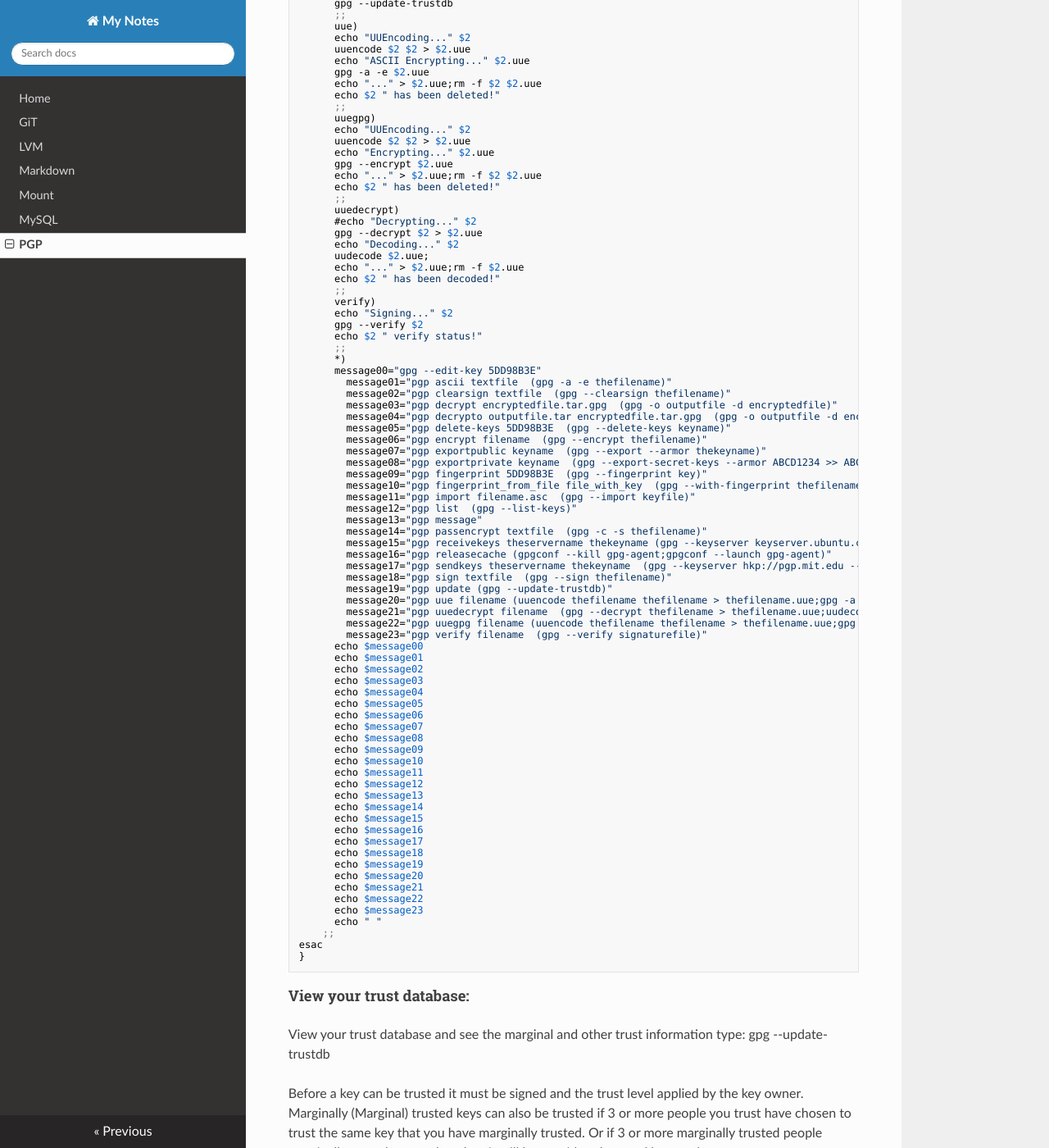
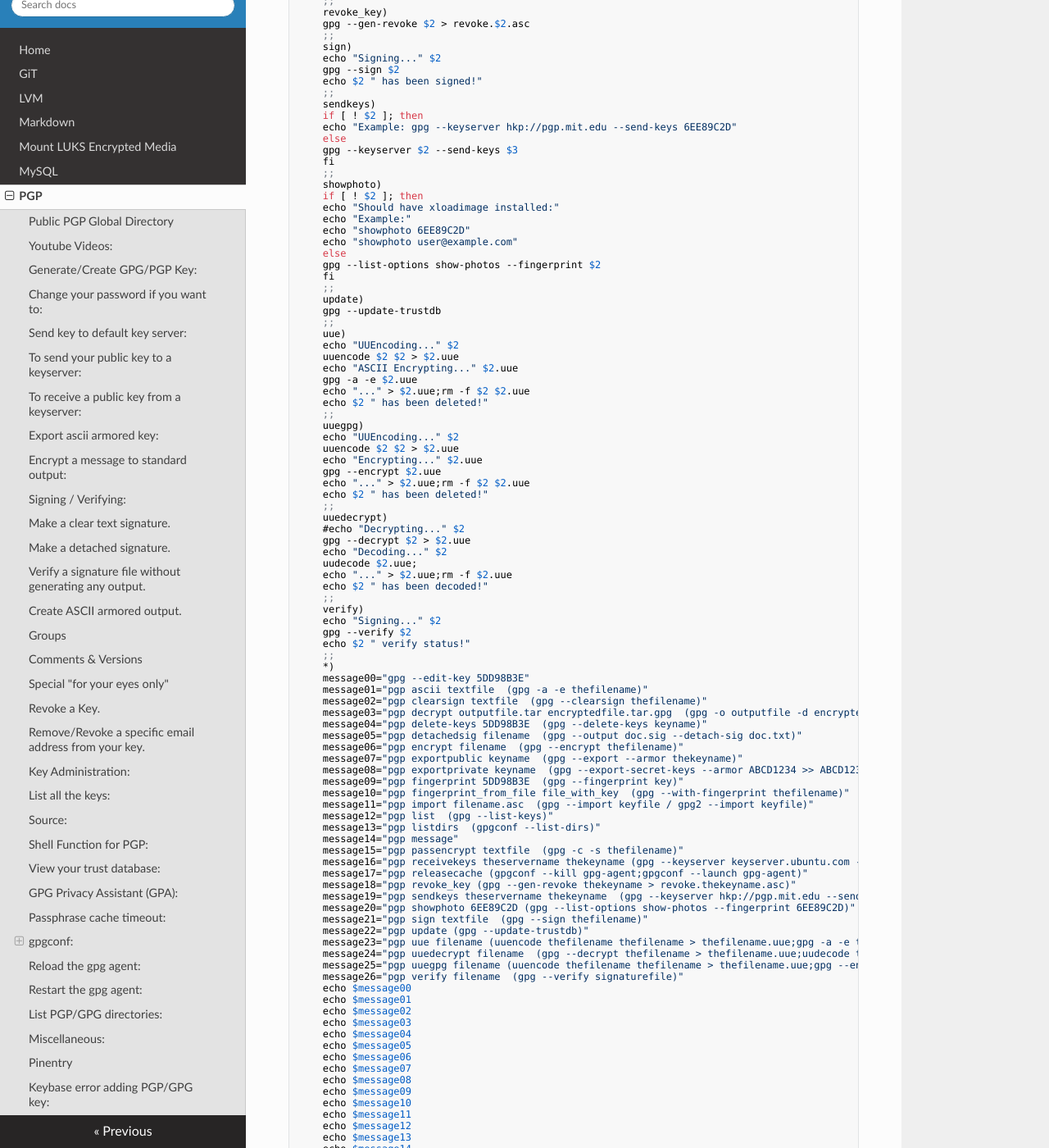
Before and after one commit to rldutch1/notes, an MkDocs documentation site: the page built from docs/pgp.md, in a window 1280 px wide and 1400 px high, scrolled down 14673 px. Shown: the whole window at 82% size. Built offline with MkDocs 1.6.1, drawn with Linux system fonts in a browser that asks for light colours; nearby versions of some CDN libraries; some of the changed text lies outside the part shown.

Commit message:
Updated the mount instructions.

```diff
--- a/docs/pgp.md
+++ b/docs/pgp.md
@@ -1,14 +1,15 @@
-The GNU Privacy Handbook - https://www.gnupg.org/gph/en/manual/book1.html
-Archlinux Wiki GnuPG - https://wiki.archlinux.org/index.php/GnuPG
-GnuPG Website - https://www.gnupg.org
+#<h1>PGP:</h1>
+- [The GNU Privacy Handbook](https://www.gnupg.org/gph/en/manual/book1.html/ "")
+- [Archlinux Wiki GnuPG](https://wiki.archlinux.org/index.php/GnuPG/ "")
+- [GnuPG Website](https://www.gnupg.org/ "")
 
-Public [PGP Global Directory](http://keyserver1.pgp.com/ "PGP Key Server")
+###### Public [PGP Global Directory](http://keyserver1.pgp.com/ "PGP Key Server")
 
-Youtube Videos:
-  GnuPG Part One https://www.youtube.com/watch?v=IF-MchgZ2Os
-  GnuPG Part Two https://www.youtube.com/watch?v=R-Dw7UXH00c
-  GnuPG Part Three https://www.youtube.com/watch?v=JOBJPwyByyI
-  NITC-GnuPG Part 3 https://www.youtube.com/watch?v=xAGfWyNgi2Q
+###### Youtube Videos:
+- [GnuPG Part One](https://www.youtube.com/watch?v=IF-MchgZ2Os/ "")
+- [GnuPG Part Two](https://www.youtube.com/watch?v=R-Dw7UXH00c/ "")
+- [GnuPG Part Three](https://www.youtube.com/watch?v=JOBJPwyByyI/ "")
+- [NITC-GnuPG Part 3](https://www.youtube.com/watch?v=xAGfWyNgi2Q/ "")
 
 #### Generate/Create GPG/PGP Key:
 	gpg2 --full-gen-key
@@ -245,11 +246,6 @@
 
  	gpg --verify-files filenames
 
-
-#### Options
-Starting with GnuPG 1.1.92 (incl. GnuPG 1.2.1, 1.2.0 and 1.1.92), long options can be put in an options file (default "~/.gnupg/gpg.conf"). In GnuPG versions up through GnuPG 1.1.91 (incl. 1.0.6, 1.0.7, and 1.1.91), long options can be put in an "old style" configuration file (default "~/.gnupg/options").
-Short option names will not work -- for example, armor is a valid option for the options file, while a is not. Do not write the 2 dashes, but simply the name of the option and any required arguments. Lines with a hash as the first non-white-space character are ignored. Commands may be put in this file too, but that does not make sense.
-
 #### Create ASCII armored output.
 
  	gpg -a -e filename
@@ -430,6 +426,13 @@
 
 	gpg: sending key 01234567 to hkp server keys.gnupg.net
 
+There are three main rings of keyservers out there ([Source](https://www.phildev.net/pgp/gpgsigning.html "")). Each group syncs within it's own pool well, and to the other pools with varying levels of success, so I recommend uploading to one of each. Something like this will work.
+
+		servers="x-hkp://pool.sks-keyservers.net pgp.mit.edu wwwkeys.ch.pgp.net"
+		for server in $servers; do
+			gpg --keyserver $server --send-key <your_keyid>
+		done
+
 #### Key Administration:
 With the GnuPG system comes a file that acts as some kind of database. In this file all data regarding keys with the information that comes with the keys is stored.
 
@@ -507,180 +510,208 @@
 https://www.gnupg.org/documentation/howtos.html
 https://github.com/rldutch1/pgp/blob/master/commandline_switches.html
 
-#### PGP Function:
+#### Shell Function for PGP:
 Here is a PGP function that I have created and use on my Mac and Linux computers (it works on Windows too with Git or Cygwin installed). I named it "pgp" so that it is different from gpg on Linux/Mac and will not conflict.
 
 	pgp(){
 	clear
 	case $1 in
-          ascii)
-          echo "ASCII Encrypting... " $2
-          gpg -a -e $2
-          echo "..." >> $2;rm -f $2
-          echo $2 " has been deleted!"
-          ;;
-          clearsign)
-          echo "Signing..." $2
-          gpg --clearsign $2
-          echo $2 " has an associated signature file!"
-          ;;
-          decrypt)
-          if [ ! $3 ]; then
-          echo "Syntax: pgp decrypt outputfile.txt encryptedfile.txt.asc"
-          else
-          gpg --output $2 --decrypt $3
-          fi
-          ;;
-          delete-keys)
-          echo "Deleting..." $2
-          gpg --delete-keys $2
-          gpg --list-keys
-          ;;
-          encrypt)
-          echo "Encrypting..." $2
-          gpg --encrypt $2
-          echo "..." > $2;rm -f $2
-          echo $2 " has been deleted!"
-          ;;
-          exportpublic)
-          echo "Exporting Public Key..." $2
-          gpg --export --armor $2 > $2.asc
-          ;;
-          exportprivate)
-          echo "Exporting PRIVATE KEY..." $2
-          gpg --export --armor $2 > $2.asc
-          gpg --export-secret-keys --armor $2 >> $2.asc
-          ;;
-          fingerprint)
-          gpg --fingerprint $2
-          ;;
-          fingerprint_from_file)
-          gpg --with-fingerprint $2
-          ;;
-          import)
-          echo "Importing..." $2
-          gpg --import $2
-          echo $2 " has been imported!"
-          ;;
-          list)
-          gpg --list-keys
-          ;;
-          message)
-          cd ~/Documents/PGP/messages
-          xyzrh1=message.`date +"%Y%m%d%H%M%S%Z"`
-          vi $xyzrh1.txt; pgp ascii $xyzrh1.txt
-          ;;
-          passencrypt)
-          echo "Encrypting..." $2
-          gpg -c -s $2
-          echo $2 " has been password encrypted!"
-          ;;
-          releasecache)
-          gpgconf --kill gpg-agent;gpgconf --launch gpg-agent
-          ;;
-          receivekeys)
-          gpg --keyserver $2 --recv-keys $3
-          ;;
-          sign)
-          echo "Signing..." $2
-          gpg --sign $2
-          echo $2 " has been signed!"
-          ;;
-          sendkeys)
-          if [ ! $2 ]; then
-          echo "Example: gpg --keyserver hkp://pgp.mit.edu --send-keys 6EE89C2D"
-          else
-          gpg --keyserver $2 --send-keys $3
-          fi
-          ;;
-          update)
-          gpg --update-trustdb
-          ;;
-          uue)
-          echo "UUEncoding..." $2
-          uuencode $2 $2 > $2.uue
-          echo "ASCII Encrypting..." $2.uue
-          gpg -a -e $2.uue
-          echo "..." > $2.uue;rm -f $2 $2.uue
-          echo $2 " has been deleted!"
-          ;;
-          uuegpg)
-          echo "UUEncoding..." $2
-          uuencode $2 $2 > $2.uue
-          echo "Encrypting..." $2.uue
-          gpg --encrypt $2.uue
-          echo "..." > $2.uue;rm -f $2 $2.uue
-          echo $2 " has been deleted!"
-          ;;
-          uuedecrypt)
-          #echo "Decrypting..." $2
-          gpg --decrypt $2 > $2.uue
-          echo "Decoding..." $2
-          uudecode $2.uue;
-          echo "..." > $2.uue;rm -f $2.uue
-          echo $2 " has been decoded!"
-          ;;
-          verify)
-          echo "Signing..." $2
-          gpg --verify $2
-          echo $2 " verify status!"
-          ;;
-          *)
-          message00="gpg --edit-key 5DD98B3E"
-        	message01="pgp ascii textfile  (gpg -a -e thefilename)"
-        	message02="pgp clearsign textfile  (gpg --clearsign thefilename)"
-        	message03="pgp decrypt encryptedfile.tar.gpg  (gpg -o outputfile -d encryptedfile)"
-        	message04="pgp decrypto outputfile.tar encryptedfile.tar.gpg  (gpg -o outputfile -d encryptedfile)"
-        	message05="pgp delete-keys 5DD98B3E  (gpg --delete-keys keyname)"
-        	message06="pgp encrypt filename  (gpg --encrypt thefilename)"
-        	message07="pgp exportpublic keyname  (gpg --export --armor thekeyname)"
-        	message08="pgp exportprivate keyname  (gpg --export-secret-keys --armor ABCD1234 >> ABCD1234.asc)"
-        	message09="pgp fingerprint 5DD98B3E  (gpg --fingerprint key)"
-        	message10="pgp fingerprint_from_file file_with_key  (gpg --with-fingerprint thefilename)"
-        	message11="pgp import filename.asc  (gpg --import keyfile)"
-        	message12="pgp list  (gpg --list-keys)"
-        	message13="pgp message"
-        	message14="pgp passencrypt textfile  (gpg -c -s thefilename)"
-        	message15="pgp receivekeys theservername thekeyname (gpg --keyserver keyserver.ubuntu.com --recv-keys 6EE89C2D)"
-        	message16="pgp releasecache (gpgconf --kill gpg-agent;gpgconf --launch gpg-agent)"
-        	message17="pgp sendkeys theservername thekeyname  (gpg --keyserver hkp://pgp.mit.edu --send-keys 6EE89C2D)"
-        	message18="pgp sign textfile  (gpg --sign thefilename)"
-        	message19="pgp update (gpg --update-trustdb)"
-        	message20="pgp uue filename (uuencode thefilename thefilename > thefilename.uue;gpg -a -e thefilename.uue)"
-        	message21="pgp uuedecrypt filename  (gpg --decrypt thefilename > thefilename.uue;uudecode thefilename.uue)"
-        	message22="pgp uuegpg filename (uuencode thefilename thefilename > thefilename.uue;gpg --encrypt thefilename.uue)"
-        	message23="pgp verify filename  (gpg --verify signaturefile)"
-          echo $message00
-          echo $message01
-          echo $message02
-          echo $message03
-          echo $message04
-          echo $message05
-          echo $message06
-          echo $message07
-          echo $message08
-          echo $message09
-          echo $message10
-          echo $message11
-          echo $message12
-          echo $message13
-          echo $message14
-          echo $message15
-          echo $message16
-          echo $message17
-          echo $message18
-          echo $message19
-          echo $message20
-          echo $message21
-          echo $message22
-          echo $message23
-          echo " "
-		;;
+        ascii)
+        echo "ASCII Encrypting... " $2
+        gpg -a -e $2
+        echo "..." >> $2;rm -f $2
+        echo $2 " has been deleted!"
+        ;;
+        clearsign)
+        echo "Signing..." $2
+        gpg --clearsign $2
+        echo $2 " has been signed!"
+        ;;
+        decrypt)
+        #gpg --decrypt $2
+        if [ ! $2 ] || [ ! $3 ]; then
+        echo "Syntax: pgp decrypt outputfile encryptedfile.asc"
+        else
+        gpg --output $2 --decrypt $3
+        fi
+        ;;
+        delete-keys)
+        echo "Deleting..." $2
+        gpg --delete-keys $2
+        gpg --list-keys
+        ;;
+        detachedsig)
+        echo "Creating signature file..." $2
+        gpg --output $2.sig --detach-sig $2
+        ;;
+        encrypt)
+        echo "Encrypting..." $2
+        gpg --encrypt $2
+        echo "..." > $2;rm -f $2
+        echo $2 " has been deleted!"
+        ;;
+        exportpublic)
+        echo "Exporting Public Key..." $2
+        gpg --export --armor $2 > $2.asc
+        ;;
+        exportprivate)
+        echo "Exporting PRIVATE KEY..." $2
+        gpg --export --armor $2 > $2.asc
+        gpg --export-secret-keys --armor $2 >> $2.asc
+        ;;
+        fingerprint)
+        gpg --fingerprint $2
+        ;;
+        fingerprint_from_file)
+        gpg --with-fingerprint $2
+        ;;
+        import)
+        echo "Importing..." $2
+        gpg --import $2
+        echo $2 " has been imported!"
+        ;;
+        list)
+        gpg --list-keys
+        ;;
+        listdirs)
+        gpgconf --list-dirs
+        ;;
+        message)
+        cd ~/Documents/PGP/messages
+        xyzrh1=message.`date +"%Y%m%d%H%M%S%Z"`
+        vi $xyzrh1.txt; pgp ascii $xyzrh1.txt
+        ;;
+        passencrypt)
+        echo "Encrypting..." $2
+        gpg -c -s $2
+        echo $2 " has been password encrypted!"
+        ;;
+        releasecache)
+        gpgconf --kill gpg-agent;gpgconf --launch gpg-agent
+        ;;
+        receivekeys)
+        gpg --keyserver $2 --recv-keys $3
+        ;;
+        revoke_key)
+        gpg --gen-revoke $2 > revoke.$2.asc
+        ;;
+        sign)
+        echo "Signing..." $2
+        gpg --sign $2
+        echo $2 " has been signed!"
+        ;;
+        sendkeys)
+        if [ ! $2 ]; then
+        echo "Example: gpg --keyserver hkp://pgp.mit.edu --send-keys 6EE89C2D"
+        else
+        gpg --keyserver $2 --send-keys $3
+        fi
+        ;;
+        showphoto)
+        if [ ! $2 ]; then
+        echo "Should have xloadimage installed:"
+        echo "Example:"
+        echo "showphoto 6EE89C2D"
+        echo "showphoto user@example.com"
+        else
+        gpg --list-options show-photos --fingerprint $2
+        fi
+        ;;
+        update)
+        gpg --update-trustdb
+        ;;
+        uue)
+        echo "UUEncoding..." $2
+        uuencode $2 $2 > $2.uue
+        echo "ASCII Encrypting..." $2.uue
+        gpg -a -e $2.uue
+        echo "..." > $2.uue;rm -f $2 $2.uue
+        echo $2 " has been deleted!"
+        ;;
+        uuegpg)
+        echo "UUEncoding..." $2
+        uuencode $2 $2 > $2.uue
+        echo "Encrypting..." $2.uue
+        gpg --encrypt $2.uue
+        echo "..." > $2.uue;rm -f $2 $2.uue
+        echo $2 " has been deleted!"
+        ;;
+        uuedecrypt)
+        #echo "Decrypting..." $2
+        gpg --decrypt $2 > $2.uue
+        echo "Decoding..." $2
+        uudecode $2.uue;
+        echo "..." > $2.uue;rm -f $2.uue
+        echo $2 " has been decoded!"
+        ;;
+        verify)
+        echo "Signing..." $2
+        gpg --verify $2
+        echo $2 " verify status!"
+        ;;
+        *)
+        message00="gpg --edit-key 5DD98B3E"
+      	message01="pgp ascii textfile  (gpg -a -e thefilename)"
+      	message02="pgp clearsign textfile  (gpg --clearsign thefilename)"
+      	message03="pgp decrypt outputfile.tar encryptedfile.tar.gpg  (gpg -o outputfile -d encryptedfile)"
+      	message04="pgp delete-keys 5DD98B3E  (gpg --delete-keys keyname)"
+      	message05="pgp detachedsig filename  (gpg --output doc.sig --detach-sig doc.txt)"
+      	message06="pgp encrypt filename  (gpg --encrypt thefilename)"
+      	message07="pgp exportpublic keyname  (gpg --export --armor thekeyname)"
+      	message08="pgp exportprivate keyname  (gpg --export-secret-keys --armor ABCD1234 >> ABCD1234.asc)"
+      	message09="pgp fingerprint 5DD98B3E  (gpg --fingerprint key)"
+      	message10="pgp fingerprint_from_file file_with_key  (gpg --with-fingerprint thefilename)"
+      	message11="pgp import filename.asc  (gpg --import keyfile / gpg2 --import keyfile)"
+      	message12="pgp list  (gpg --list-keys)"
+      	message13="pgp listdirs  (gpgconf --list-dirs)"
+      	message14="pgp message"
+      	message15="pgp passencrypt textfile  (gpg -c -s thefilename)"
+      	message16="pgp receivekeys theservername thekeyname (gpg --keyserver keyserver.ubuntu.com --recv-keys 6EE89C2D)"
+      	message17="pgp releasecache (gpgconf --kill gpg-agent;gpgconf --launch gpg-agent)"
+      	message18="pgp revoke_key (gpg --gen-revoke thekeyname > revoke.thekeyname.asc)"
+      	message19="pgp sendkeys theservername thekeyname  (gpg --keyserver hkp://pgp.mit.edu --send-keys 6EE89C2D)"
+      	message20="pgp showphoto 6EE89C2D (gpg --list-options show-photos --fingerprint 6EE89C2D)"
+      	message21="pgp sign textfile  (gpg --sign thefilename)"
+      	message22="pgp update (gpg --update-trustdb)"
+      	message23="pgp uue filename (uuencode thefilename thefilename > thefilename.uue;gpg -a -e thefilename.uue)"
+      	message24="pgp uuedecrypt filename  (gpg --decrypt thefilename > thefilename.uue;uudecode thefilename.uue)"
+      	message25="pgp uuegpg filename (uuencode thefilename thefilename > thefilename.uue;gpg --encrypt thefilename.uue)"
+      	message26="pgp verify filename  (gpg --verify signaturefile)"
+        echo $message00
+        echo $message01
+        echo $message02
+        echo $message03
+        echo $message04
+        echo $message05
+        echo $message06
+        echo $message07
+        echo $message08
+        echo $message09
+        echo $message10
+        echo $message11
+        echo $message12
+        echo $message13
+        echo $message14
+        echo $message15
+        echo $message16
+        echo $message17
+        echo $message18
+        echo $message19
+        echo $message20
+        echo $message21
+        echo $message22
+        echo $message23
+        echo $message24
+        echo $message25
+        echo $message26
+        echo " "
+   	;;
 	esac
 	}
 
 #### View your trust database:
 View your trust database and see the marginal and other trust information type:
+
 	gpg --update-trustdb
 
 Before a key can be trusted it must be signed and the trust level applied by the key owner. Marginally (Marginal) trusted keys can also be trusted if 3 or more people you trust have chosen to trust the same key that you have marginally trusted. Or if 3 or more marginally trusted people marginally trust the same key then it will be considered trusted by your key.
@@ -698,16 +729,19 @@
 I like it a lot better thant the GPG Suite that I was previously using because I can encrypt and decrypt from an SSH session without the GUI password prompt preventing me from decrypting something. I have also discovered that I no longer seem to be able to use the command 'gpg < encryptedfile'. I get a message that says it doesn't understand what I am trying to do. I actually have to paste in the encrypted content and press control+d.
 
 #### gpgconf:
+##### Options
+Starting with GnuPG 1.1.92 (incl. GnuPG 1.2.1, 1.2.0 and 1.1.92), long options can be put in an options file (default "~/.gnupg/gpg.conf"). In GnuPG versions up through GnuPG 1.1.91 (incl. 1.0.6, 1.0.7, and 1.1.91), long options can be put in an "old style" configuration file (default "~/.gnupg/options").
+Short option names will not work -- for example, **armor** is a valid option for the options file, while **a** is not. Do not write the 2 dashes, but simply the name of the option and any required arguments. Lines with a hash as the first non-white-space character are ignored. Commands may be put in this file too, but that does not make sense.
 
-	gpgconf --kill gpg-agent
-	gpgconf --launch gpg-agent
+	Two useful entries for .gnupg/gpg.conf file.
+	These entries will force GPG to use your key as default and automatically encrypt to your key.
 
-	gnome-keyring-daemon -r
+	default-key 1A2B3CD4
+	encrypt-to 1A2B3CD4
 
-	gpg-connect-agent
+	#gpg-connect-agent
 
-How can I force the system to ask the passphrase every time?
-https://security.stackexchange.com/questions/103034/gnupg-decryption-not-asking-for-passphrase
+[How can I force the system to ask the passphrase every time?](https://security.stackexchange.com/questions/103034/gnupg-decryption-not-asking-for-passphrase/ "")
 
 Old versions of GnuPG uses the gpg-agent, which caches the passphrase for a given time. Use the option --no-use-agent or add a line no-use-agent to ~/.gnupg/gpg.conf to prevent using the agent.
 
--- a/mkdocs.yml
+++ b/mkdocs.yml
@@ -4,7 +4,7 @@
     - GiT: git.md
     - LVM: lvm.md
     - Markdown: markdown.md
-    - Mount: mount.md
+    - Mount LUKS Encrypted Media: mount.md
     - MySQL: mysql.md
     - PGP: pgp.md
 theme: readthedocs
```
Also changed, not shown: docs/mount.md (+5 -5 lines), site/404.html, site/git/index.html, site/index.html, site/lvm/index.html, site/markdown/index.html, site/mount/index.html, site/mysql/index.html, site/pgp/index.html, site/search.html, site/search/search_index.json, site/sitemap.xml, 1 other file.
